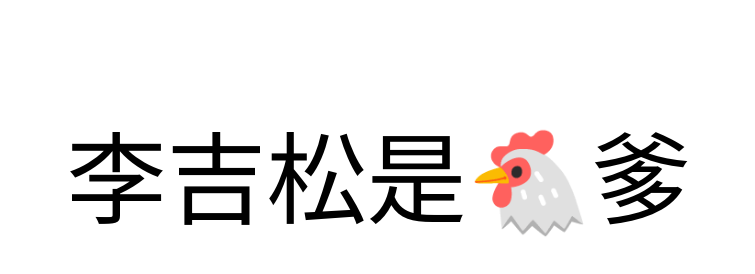
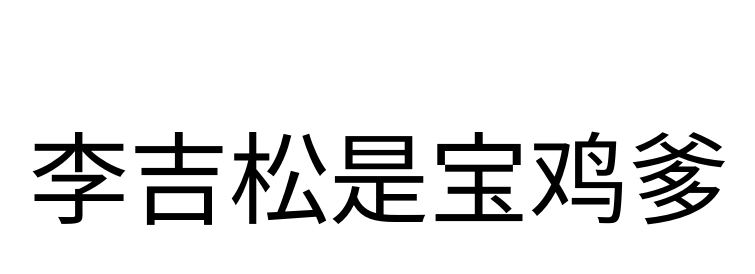
Before and after one commit to songge6666/jisong.github.io, a plain HTML site: page index.html in a window 1280 px wide. Shown: the whole page, without its empty margins (261-1016 px from the left). Drawn offline with Linux system fonts and the light colour scheme.

Commit message:
Update index.html

```diff
--- a/index.html
+++ b/index.html
@@ -12,6 +12,6 @@
     </style>
 </head>
 <body>
-    李吉松是🐔爹
+    李吉松是宝鸡爹
 </body>
 </html>
```
